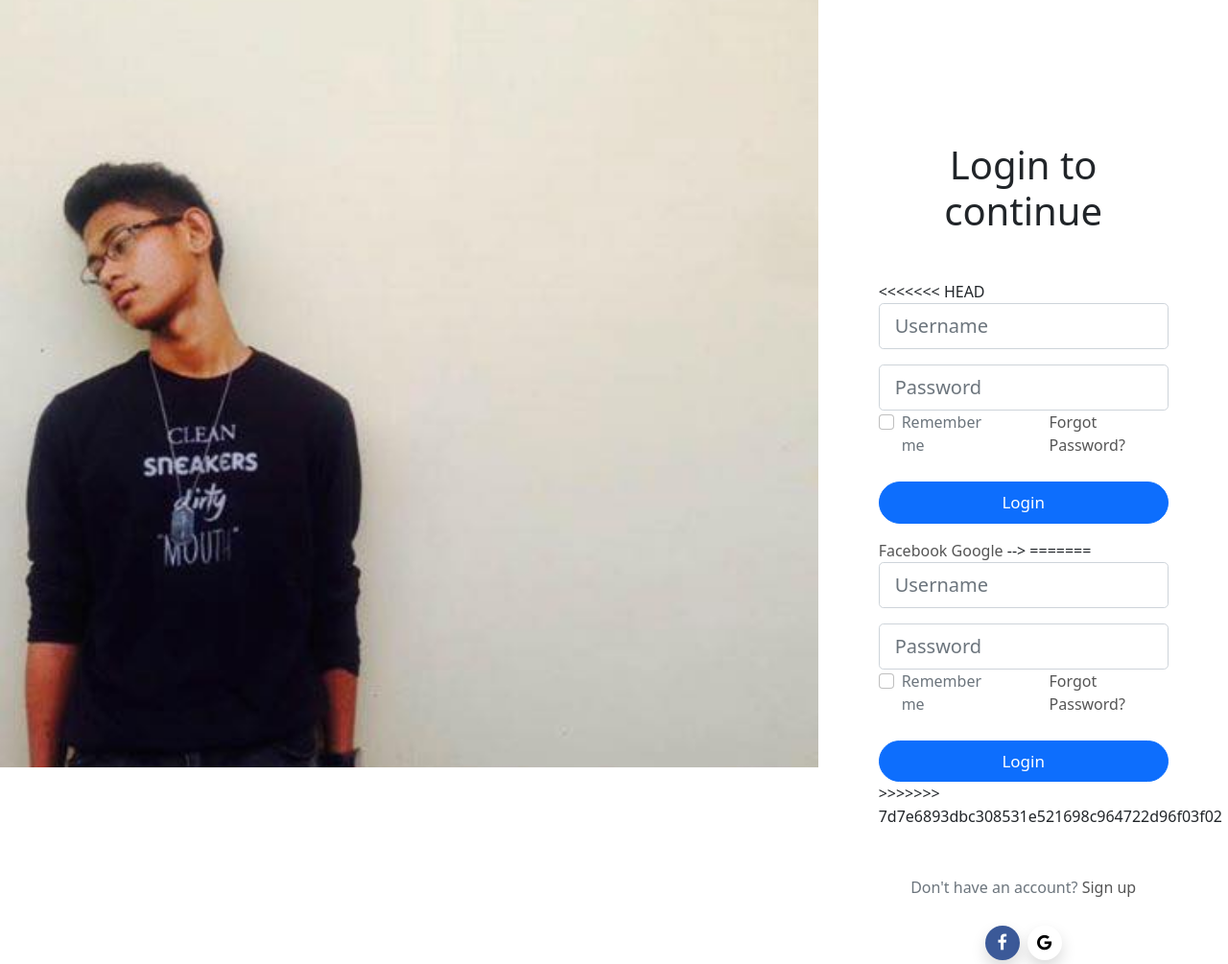
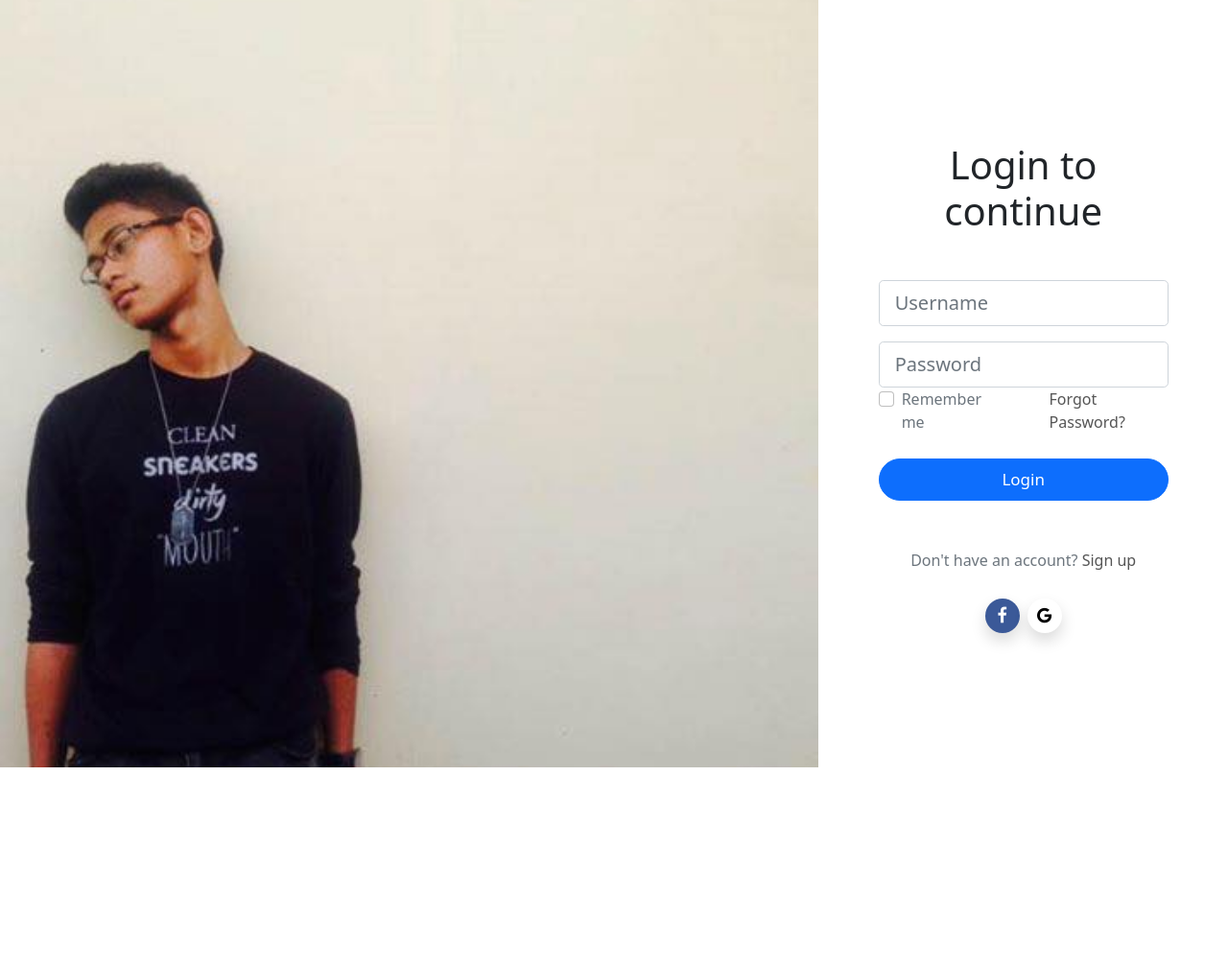
Before and after one commit to jpf911/Psytests, a Django app: page /login/ in a window 1280 px wide. Shown: the whole page at 96% size. After the commit the page ends 800 px from the top, so only its background shows below. Run offline with Django 3.2, Linux system fonts and the light colour scheme; some libraries are stand-ins or nearby versions.

Commit message:
8:31pm 09/30/21

```diff
--- a/psytests/psytest/templates/psytest/login.html
+++ b/psytests/psytest/templates/psytest/login.html
@@ -36,7 +36,6 @@
                     <form action="{% url 'psytest:login' %}" method="post">
 
                         {% csrf_token %}
-<<<<<<< HEAD
                             <input type="email/text" class="form-control form-control-lg mb-3" placeholder="Username" name="username">
                             <input type="password" class="form-control form-control-lg" placeholder="Password" name="password">
                             <div class="d-flex justify-content-between custom-control custom-checkbox ">
@@ -53,27 +52,6 @@
                     {% for message in messages %}
                         <p class="m-t-25 text-center" id="messages" style="color:red;">{{message}}</p>
                     {% endfor %}
-                    <a href="{% provider_login_url 'facebook' method='js_sdk' %}">Facebook</a>
-                    <a href="{% provider_login_url 'google'%}">Google</a> -->
-=======
-                        <input type="email" class="form-control form-control-lg mb-3" placeholder="Username"
-                            name="username">
-                        <input type="password" class="form-control form-control-lg" placeholder="Password"
-                            name="password">
-                        <div class="d-flex justify-content-between custom-control custom-checkbox ">
-                            <div class="form-check form-check-inline">
-                                <input class="form-check-input" type="checkbox" id="remember-me" value="rememberme">
-                                <label class="form-check-label text-muted" for="remember-me">Remember me</label>
-                            </div>
-                            <div class="alert"></div>
-                            <a href="#">Forgot Password?</a>
-                        </div>
-
-                        {{form.errors}}
-                        <button type="submit"
-                            class="login-btn btn btn-primary w-100 fs-17 mt-4 p-2 rounded-pill">Login</button>
-                    </form>
->>>>>>> 7d7e6893dbc308531e521698c964722d96f03f02
                     <div class="text-muted m-t-50 text-center">Don't have an account? <a href="#">Sign up</a></div>
 
                     <!-- Social Media FB Login Button ni siya -->
```
